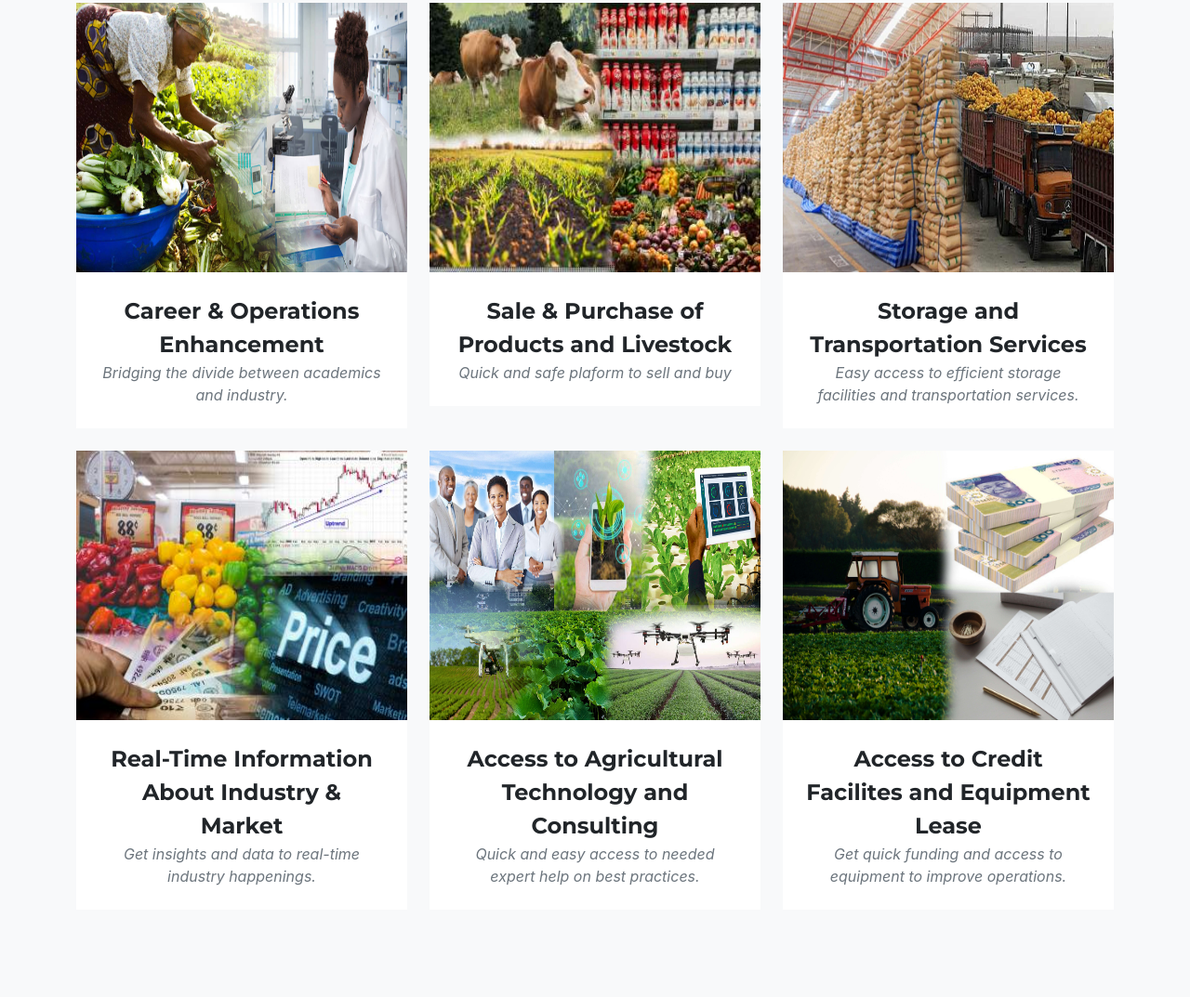
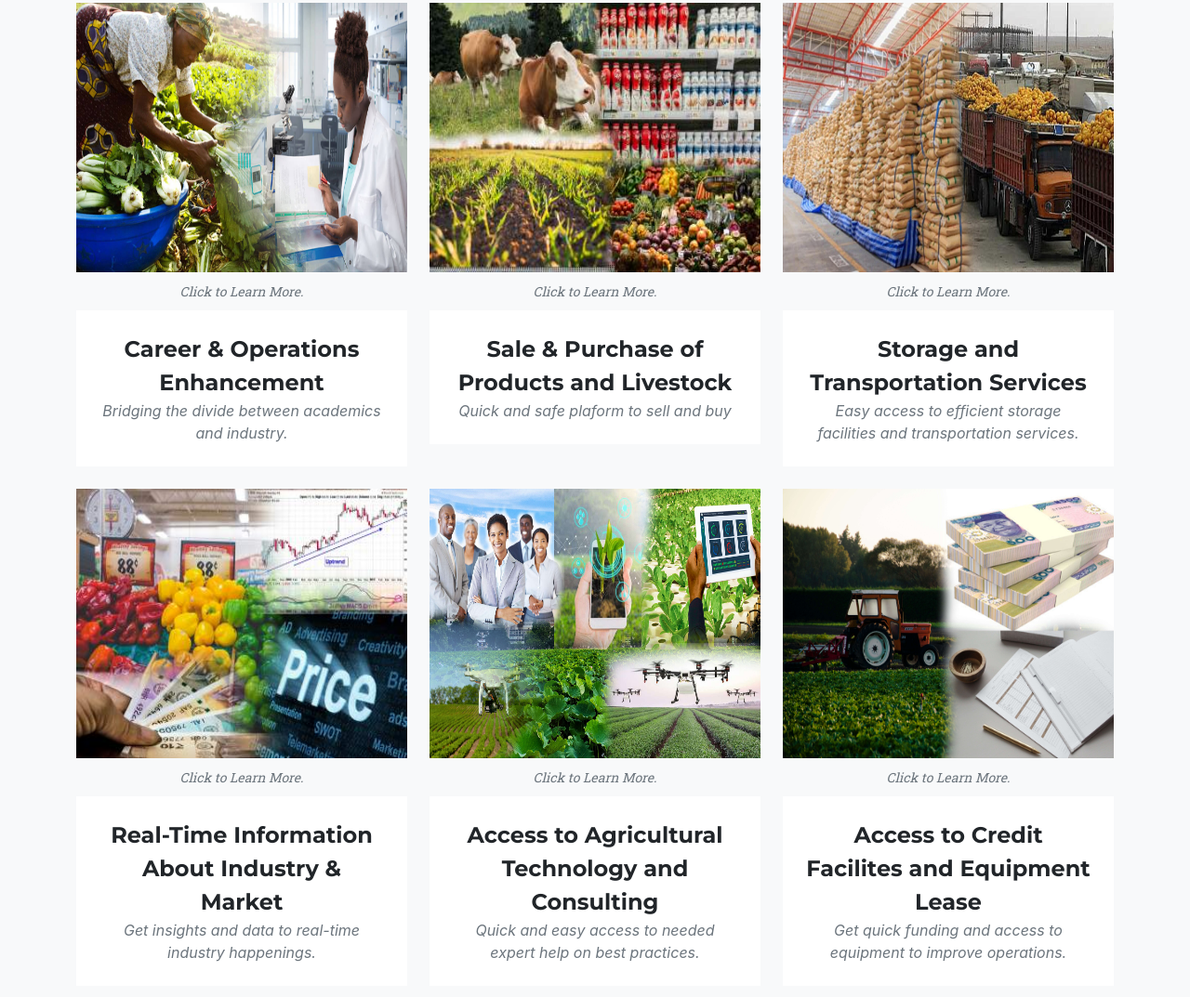
Before and after one commit to Emmanuel-Ik/Emmanuel-Ik.github.io, a plain HTML site: page index.html in a window 1280 px wide. Shown: the part 3404-4477 px from the top of the page at 93% size. Drawn offline with nearby package versions, Linux system fonts and the light colour scheme; a web font is replaced by a local one.

Commit message:
Update index.html

```diff
--- a/index.html
+++ b/index.html
@@ -178,7 +178,7 @@
                                     <div class="portfolio-hover-content"><i class="fas fa-plus fa-3x"></i></div>
                                 </div>
                                 <img class="img-fluid" src="assets/img/portfolio/workfarm_1.jpg" alt="" style= "height:290px; width:650px;"
-                            /></a>
+                            />  <span class="caption text-muted">Click to Learn More.</span> </a>
                             <div class="portfolio-caption">
                                 <div class="portfolio-caption-heading">Career & Operations Enhancement </div>
                                 <div class="portfolio-caption-subheading text-muted">Bridging the divide between academics and industry.</div>
@@ -192,7 +192,7 @@
                                     <div class="portfolio-hover-content"><i class="fas fa-plus fa-3x"></i></div>
                                 </div>
                                 <img class="img-fluid" src="assets/img/portfolio/salll.jpg" alt="" style= "height:290px; width:650px;"
-                            /></a>
+                            />  <span class="caption text-muted">Click to Learn More.</span> </a>
                             <div class="portfolio-caption">
                                 <div class="portfolio-caption-heading">Sale & Purchase of Products and Livestock</div>
                                 <div class="portfolio-caption-subheading text-muted">Quick and safe plaform to sell and buy  </div>
@@ -206,7 +206,7 @@
                                     <div class="portfolio-hover-content"><i class="fas fa-plus fa-3x"></i></div>
                                 </div>
                                 <img class="img-fluid" src="assets/img/portfolio/storr_1.jpg" alt="" style= "height:290px; width:650px;"
-                            /></a>
+                            />  <span class="caption text-muted">Click to Learn More.</span> </a>
                             <div class="portfolio-caption">
                                 <div class="portfolio-caption-heading">Storage and Transportation Services</div>
                                 <div class="portfolio-caption-subheading text-muted">Easy access to efficient storage facilities and transportation services. </div>
@@ -220,7 +220,7 @@
                                     <div class="portfolio-hover-content"><i class="fas fa-plus fa-3x"></i></div>
                                 </div>
                                 <img class="img-fluid" src="assets/img/portfolio/puy.jpg" alt="" style= "height:290px; width:650px;"
-                            /></a>
+                            />  <span class="caption text-muted">Click to Learn More.</span></a>
                             <div class="portfolio-caption">
                                 <div class="portfolio-caption-heading">Real-Time Information About Industry & Market </div>
                                 <div class="portfolio-caption-subheading text-muted">Get insights and data to real-time industry happenings. </div>
@@ -234,7 +234,7 @@
                                     <div class="portfolio-hover-content"><i class="fas fa-plus fa-3x"></i></div>
                                 </div>
                                 <img class="img-fluid" src="assets/img/portfolio/teco_1.jpg" alt="" style= "height:290px; width:650px;"
-                            /></a>
+                            />  <span class="caption text-muted">Click to Learn More.</span> </a>
                             <div class="portfolio-caption">
                                 <div class="portfolio-caption-heading">Access to Agricultural Technology and Consulting</div>
                                 <div class="portfolio-caption-subheading text-muted"> Quick and easy access to needed expert help on best practices.</div>
@@ -248,7 +248,7 @@
                                     <div class="portfolio-hover-content"><i class="fas fa-plus fa-3x"></i></div>
                                 </div>
                                 <img class="img-fluid" src="assets/img/portfolio/spend_1.jpg" alt="" style= "height:290px; width:650px;"
-                            /></a>
+                            />  <span class="caption text-muted">Click to Learn More.</span> </a>
                             <div class="portfolio-caption">
                                 <div class="portfolio-caption-heading">Access to Credit Facilites and Equipment Lease </div>
                                 <div class="portfolio-caption-subheading text-muted"> Get quick funding and access to equipment to improve operations.</div>
```
